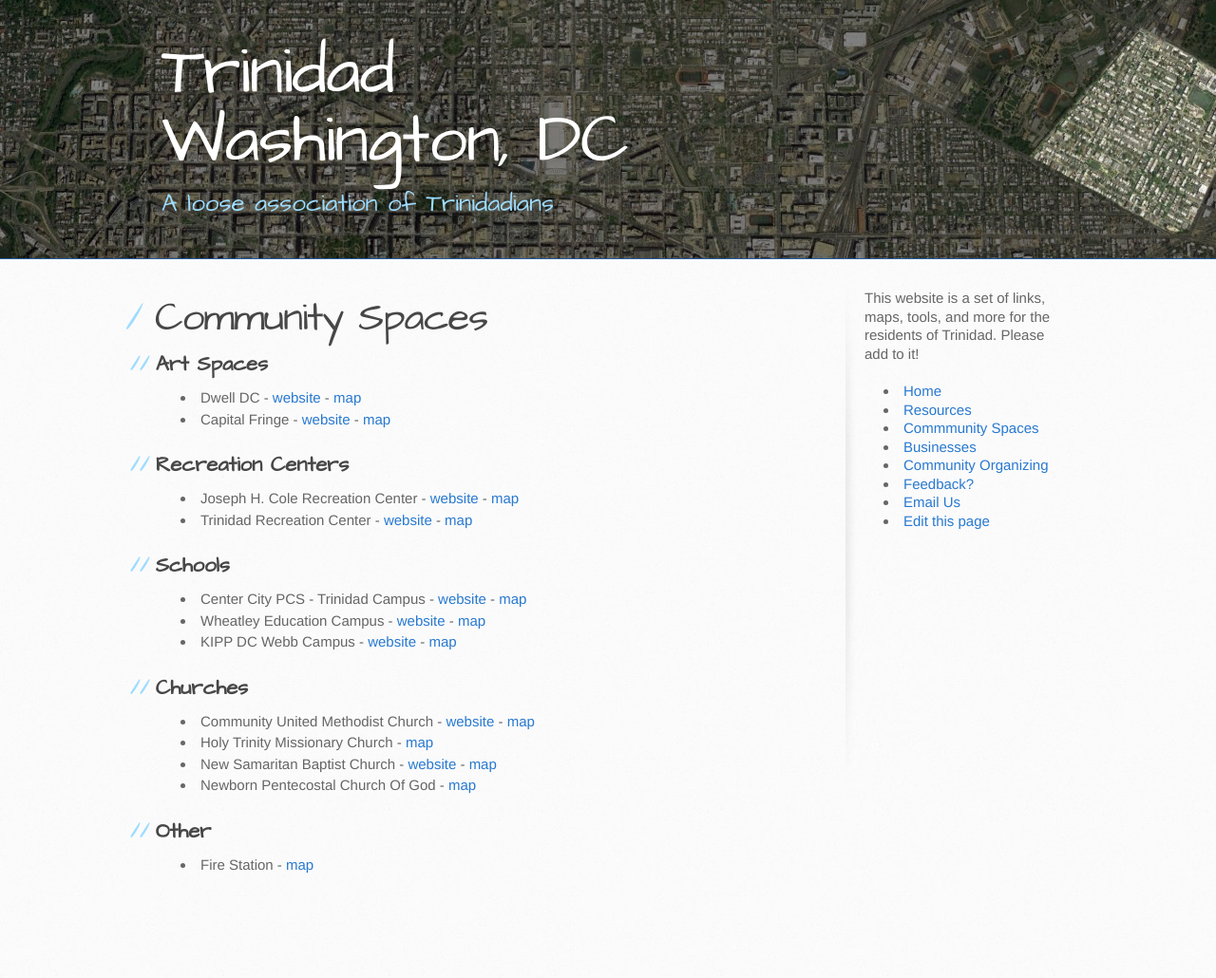
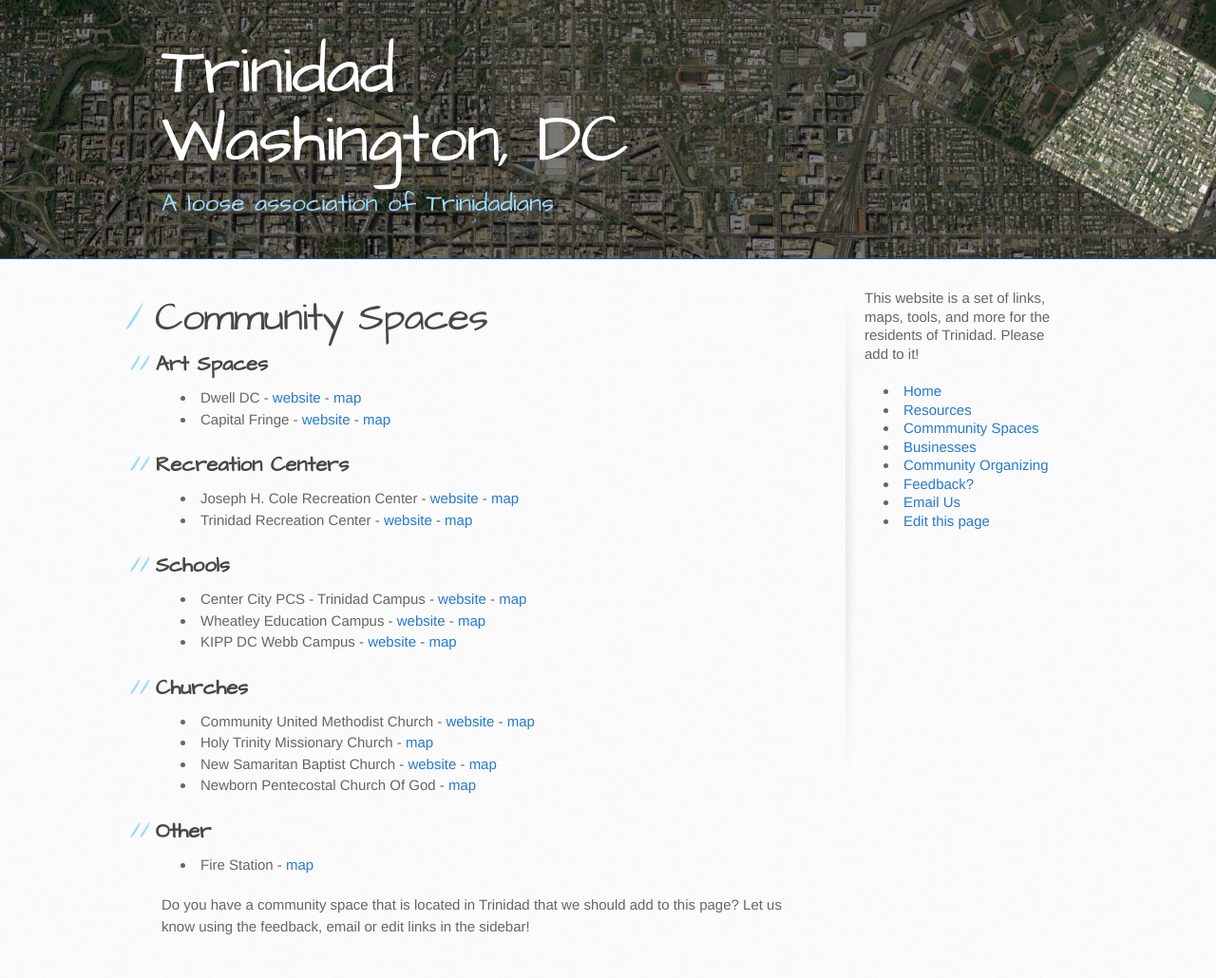
Before and after one commit to gbinal/tobago, a Jekyll site: the page built from community-spaces.md, in a window 1280 px wide. Shown: the whole page at 95% size. Built offline with Jekyll 4.4.1, drawn with Linux system fonts in a browser that asks for light colours; before the commit the page ends 965 px from its top, so only the background shows below that.

Commit message:
adding footer

```diff
--- a/community-spaces.md
+++ b/community-spaces.md
@@ -31,3 +31,5 @@ published: true
 ## Other
 
 * Fire Station - [map](https://goo.gl/maps/7D5hUPaDvP5XzqUn8)
+
+<p><em>Do you have a community space that is located in Trinidad that we should add to this page?  Let us know using the feedback, email or edit links in the sidebar!</em></p>
```
